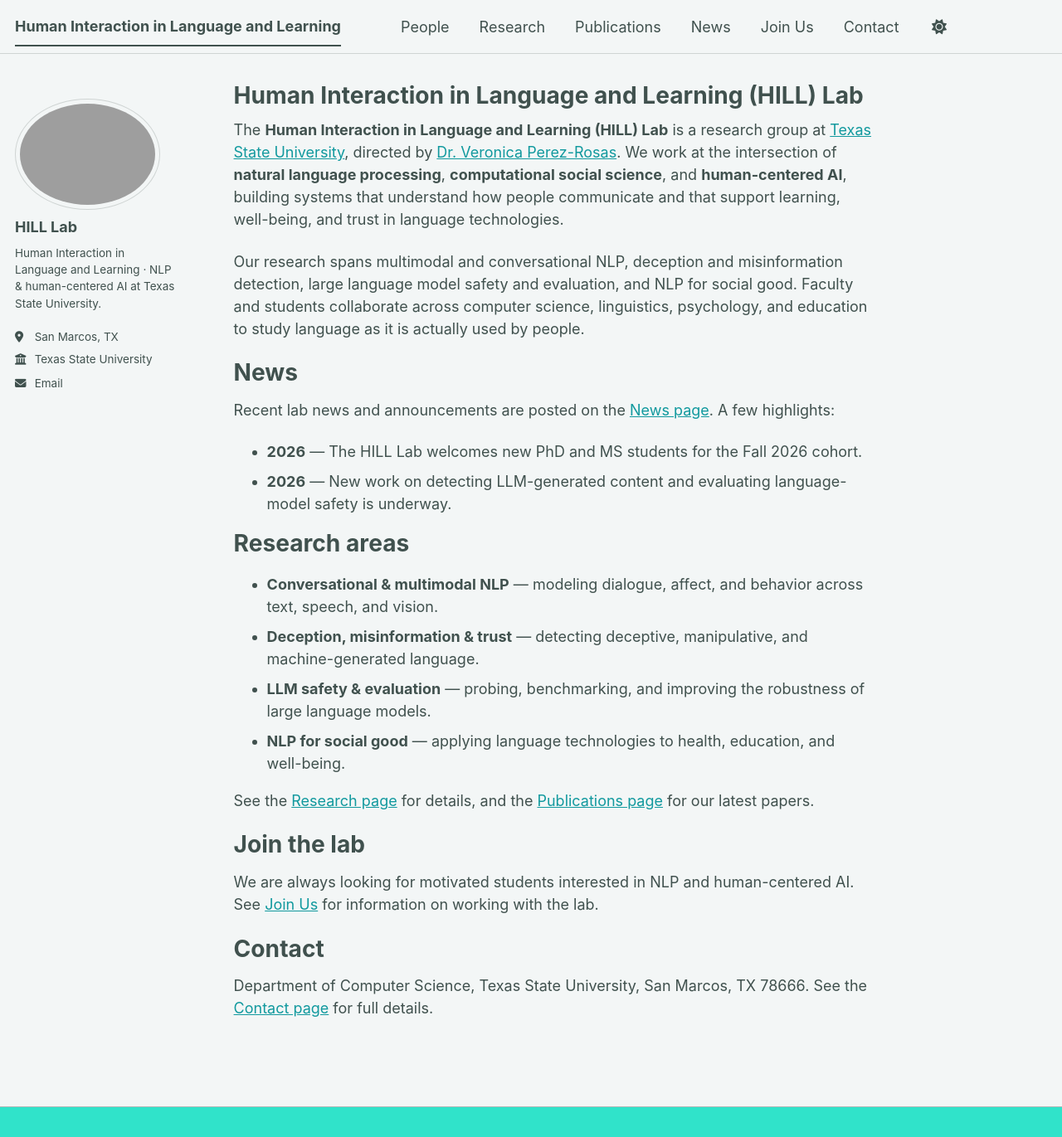
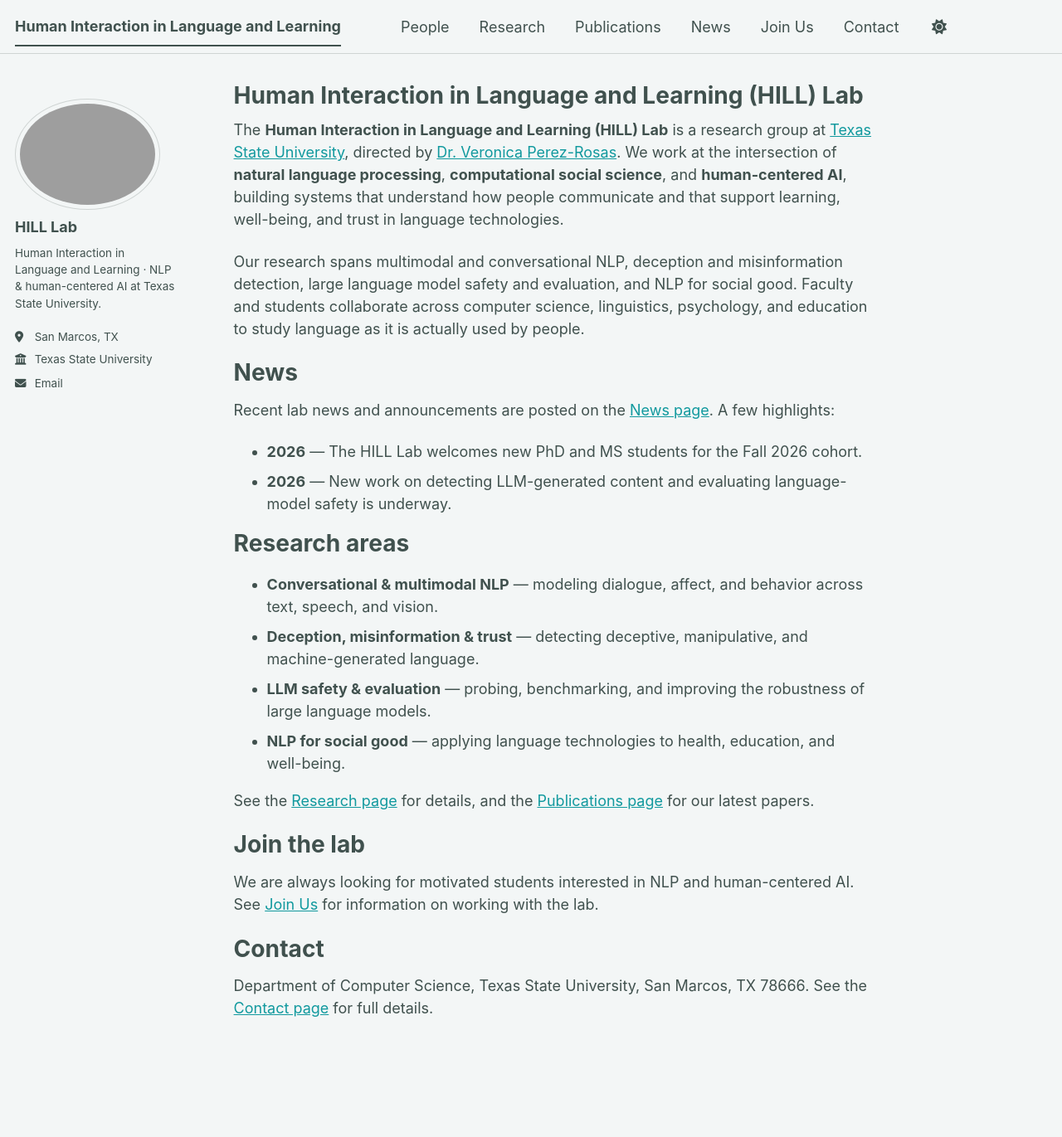
Before and after one commit to HILL-NLP/HILL-NLP.github.io, a Jekyll site: the page built from _pages/about.md, in a window 1280 px wide and 1371 px high. Shown: the whole window at 83% size. Built offline with Jekyll 4.4.1, drawn with Linux system fonts in a browser that asks for light colours; a style sheet for code colours, icons or effects is not loaded.

Commit message:
Update custom.html

```diff
--- a/_includes/footer/custom.html
+++ b/_includes/footer/custom.html
@@ -3,4 +3,11 @@
 <!-- Support for MathJax -->
 <script id="MathJax-script" defer src="https://cdn.jsdelivr.net/npm/mathjax@4.0.0/tex-mml-chtml.js"></script>
 
+<style>
+     .page__footer {
+       background-color: transparent !important;
+       border-top: none !important;
+     }
+   </style>
+
 <!-- end custom footer snippets -->
```
